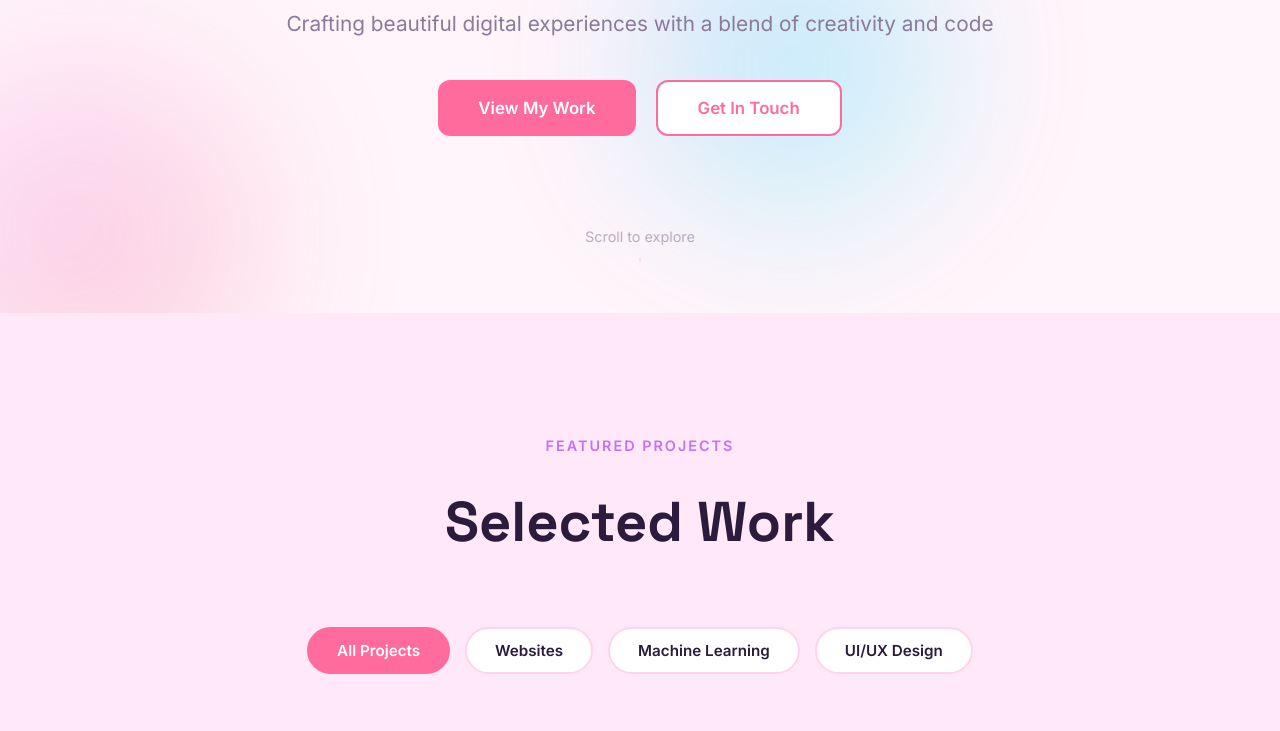
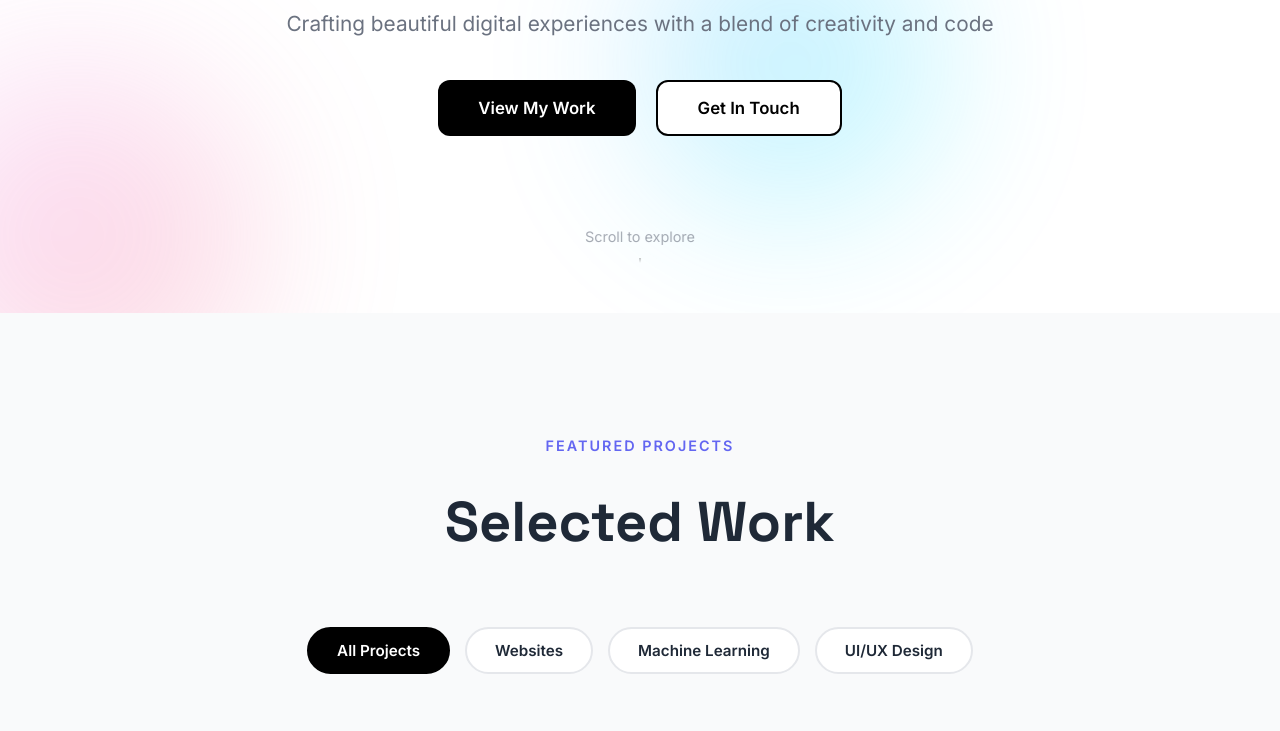
Before and after one commit to venxice/Portfolio, a plain HTML site: page index.html in a window 1280 px wide. Shown: the part 487-1218 px from the top of the page. Drawn offline with Linux system fonts and the light colour scheme.

Commit message:
Revert "Update color scheme to girly pink/purple/pastel theme"
This reverts commit 8c500b456764c72ed587bc23e8a25bee4c97a678.

```diff
--- a/style.css
+++ b/style.css
@@ -1,31 +1,31 @@
 /* ===== MODERN PORTFOLIO CSS ===== */
 
 :root {
-    --primary: #ff6b9d;
-    --secondary: #c471f5;
-    --accent: #ffa8d5;
-    --text: #2d1b3d;
-    --text-light: #8b7a99;
-    --bg: #fff5fa;
-    --bg-light: #ffe8f7;
-    --border: #ffd4ea;
-    --gradient-1: linear-gradient(135deg, #ff6b9d 0%, #c471f5 100%);
-    --gradient-2: linear-gradient(135deg, #ffa8d5 0%, #ff6b9d 100%);
-    --gradient-3: linear-gradient(135deg, #ffc8dd 0%, #ffafcc 100%);
-    --gradient-4: linear-gradient(135deg, #e7c6ff 0%, #c8b6ff 100%);
-    --gradient-5: linear-gradient(135deg, #ffd4ea 0%, #ffb5e8 100%);
-    --gradient-6: linear-gradient(135deg, #ff9ebb 0%, #c471f5 100%);
+    --primary: #000000;
+    --secondary: #6366f1;
+    --accent: #a855f7;
+    --text: #1f2937;
+    --text-light: #6b7280;
+    --bg: #ffffff;
+    --bg-light: #f9fafb;
+    --border: #e5e7eb;
+    --gradient-1: linear-gradient(135deg, #667eea 0%, #764ba2 100%);
+    --gradient-2: linear-gradient(135deg, #f093fb 0%, #f5576c 100%);
+    --gradient-3: linear-gradient(135deg, #4facfe 0%, #00f2fe 100%);
+    --gradient-4: linear-gradient(135deg, #43e97b 0%, #38f9d7 100%);
+    --gradient-5: linear-gradient(135deg, #fa709a 0%, #fee140 100%);
+    --gradient-6: linear-gradient(135deg, #30cfd0 0%, #330867 100%);
 }
 
 [data-theme="dark"] {
-    --primary: #ff9ebb;
-    --secondary: #d8a4ff;
-    --accent: #ffb5e8;
-    --text: #ffe8f7;
-    --text-light: #ffc8dd;
-    --bg: #2d1b3d;
-    --bg-light: #3d2550;
-    --border: #664a7a;
+    --primary: #6366f1;
+    --secondary: #818cf8;
+    --accent: #a78bfa;
+    --text: #f8fafc;
+    --text-light: #e2e8f0;
+    --bg: #0f172a;
+    --bg-light: #1e293b;
+    --border: #475569;
 }
 
 * {
```
